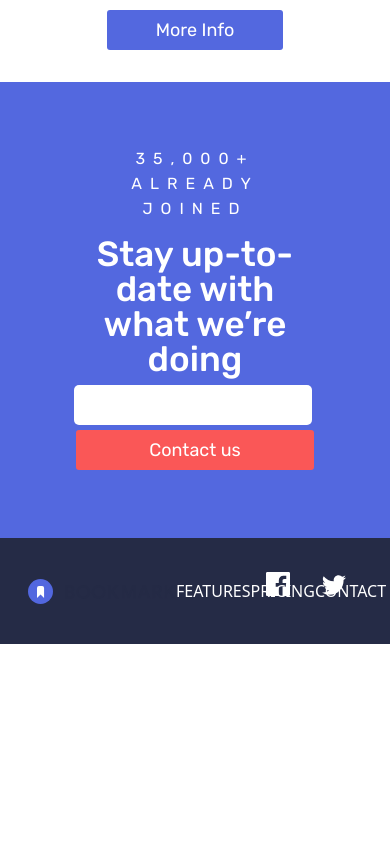
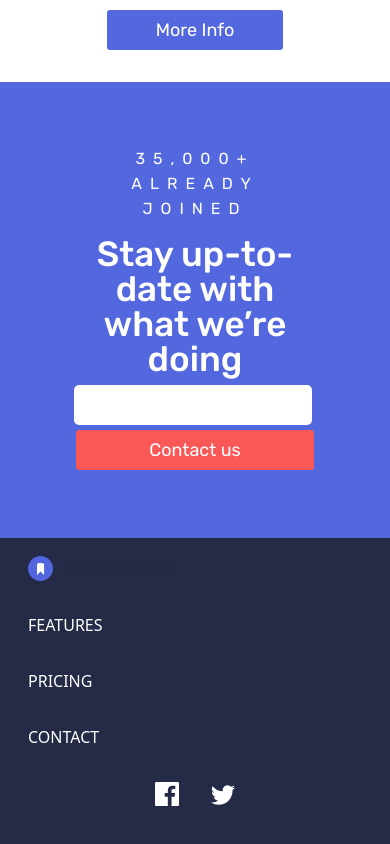
Before and after one commit to luisgrange/bookmark-lp, a plain HTML site: page index.html in a window 390 px wide. Shown: the part 2631-3475 px from the top of the page. Before the commit the page ends 3275 px from the top, so only its background shows below. Drawn offline with nearby package versions, Linux system fonts and the light colour scheme.

Commit message:
Update files

```diff
--- a/index.html
+++ b/index.html
@@ -254,7 +254,7 @@
     <section  id="footer">
       <div class="container">
         <div class="row">
-          <div class="col-6">
+          <div class="col-12 col-sm-12 col-xs-12 col-md-6 col-lg-6">
             <img src="./images/logo-bookmark.svg" alt="logo" class="img-fluid">
             <div class="links">
               <a href="#">Features</a>
@@ -264,7 +264,7 @@
 
           </div>
 
-          <div class="col-6">
+          <div class="col-12 col-sm-12 col-xs-12 col-md-6 col-lg-6">
             <ul>
               <li><img src="./images/icon-facebook.svg" alt="" class="img-fluid"></li>
               <li><img src="./images/icon-twitter.svg" alt="" class="img-fluid"></li>
--- a/style.scss
+++ b/style.scss
@@ -512,4 +512,19 @@ footer{
             margin-bottom: .3rem;
         }
     }
+
+    #footer{
+        .links{
+            padding-top: 1rem;
+            flex-direction: column;
+        }
+
+        .links a{
+            padding: 1rem 0;
+        }
+
+        ul{
+            justify-content: center;
+        }
+    }
 }
```
Also changed, not shown: style.css, 1 other file.
